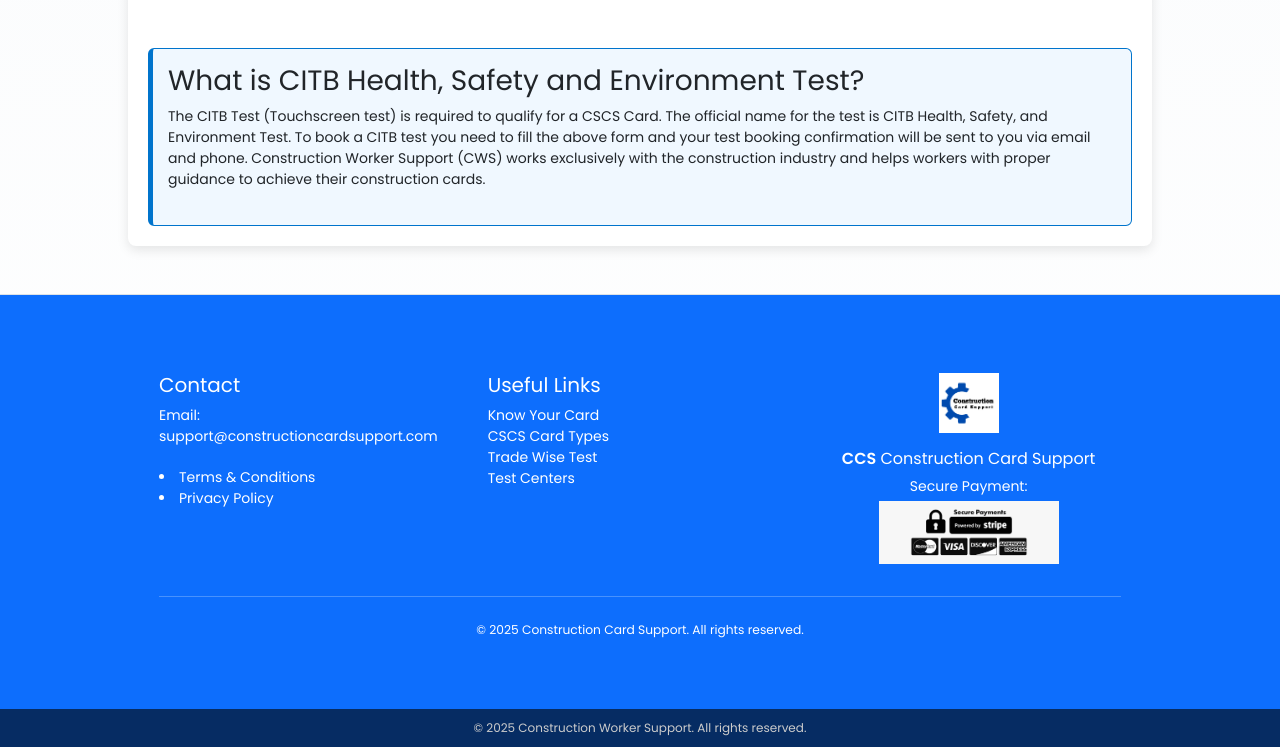
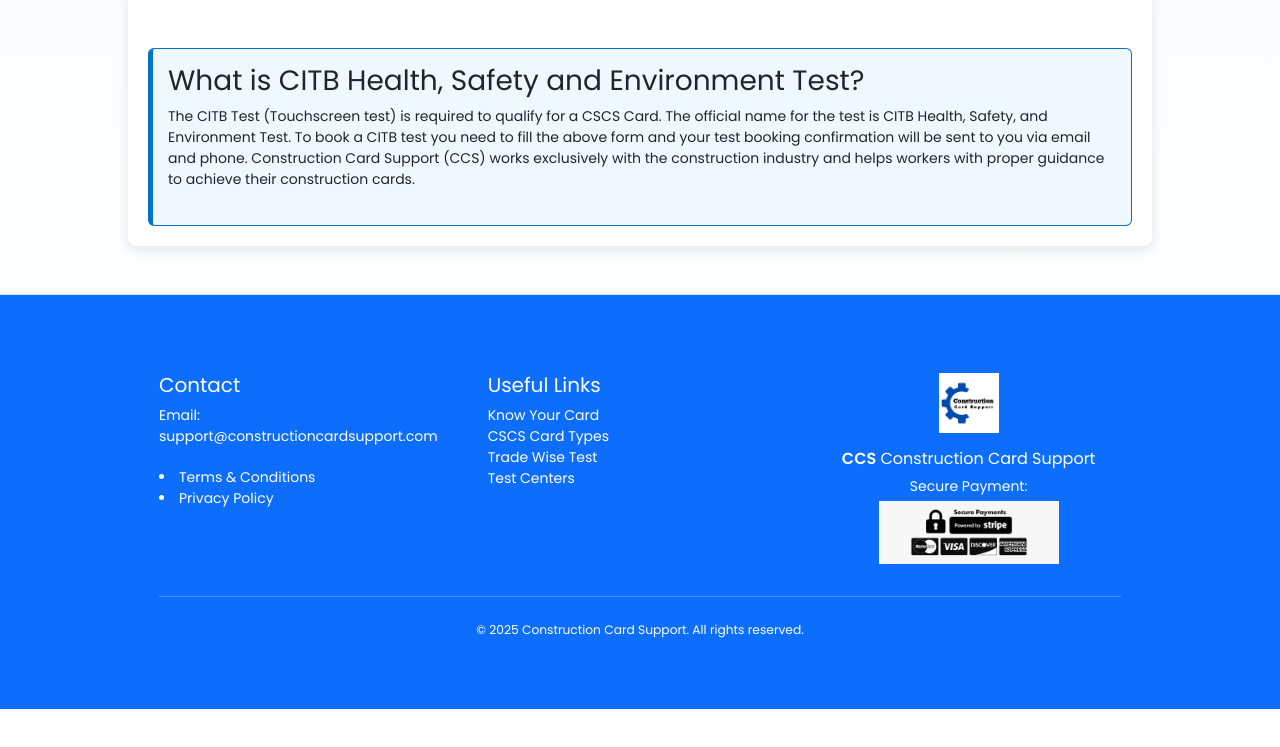
Before and after one commit to Grumpy1307/CMS, a plain HTML site: page cscs-all-cards.html in a window 1280 px wide. Shown: the part 2410-3157 px from the top of the page. After the commit the page ends 3119 px from the top, so only its background shows below. Drawn offline with nearby package versions, Linux system fonts and the light colour scheme.

```diff
--- a/cscs-all-cards.html
+++ b/cscs-all-cards.html
@@ -167,13 +167,12 @@
     <div class="faq" style="margin-top: 50px;">
       <h3>What is CITB Health, Safety and Environment Test?</h3>
       <p>
-        The CITB Test (Touchscreen test) is required to qualify for a CSCS Card. The official name for the test is CITB Health, Safety, and Environment Test. To book a CITB test you need to fill the above form and your test booking confirmation will be sent to you via email and phone. Construction Worker Support (CWS) works exclusively with the construction industry and helps workers with proper guidance to achieve their construction cards.
+        The CITB Test (Touchscreen test) is required to qualify for a CSCS Card. The official name for the test is CITB Health, Safety, and Environment Test. To book a CITB test you need to fill the above form and your test booking confirmation will be sent to you via email and phone. Construction Card Support (CCS) works exclusively with the construction industry and helps workers with proper guidance to achieve their construction cards.
       </p>
     </div>
   </div>
 
   <div id="footer"></div>
-  <div class="footer-note">© 2025 Construction Worker Support. All rights reserved.</div>
 
   <script>
     fetch('partials/header.html')
--- a/partials/header.html
+++ b/partials/header.html
@@ -4,7 +4,7 @@
 <nav class="navbar navbar-expand-lg navbar-dark bg-primary">
   <div class="container-fluid">
     <a class="navbar-brand d-flex align-items-center" href="index.html">
-      <img src="images/Construction.png" alt="Construction Worker Support" style="height: 50px;">
+      <img src="images/Construction.png" alt="Construction Card Support" style="height: 50px;">
       <span class="ms-2" style="font-size: 1.5rem; font-weight: bold;">Construction Card Support</span>
     </a>
 
```
Also changed, not shown: citb-confirm-pay.html (+2 -2 lines), citb-test-details.html (+1 -1 lines), citb-test.html (+2 -2 lines).
